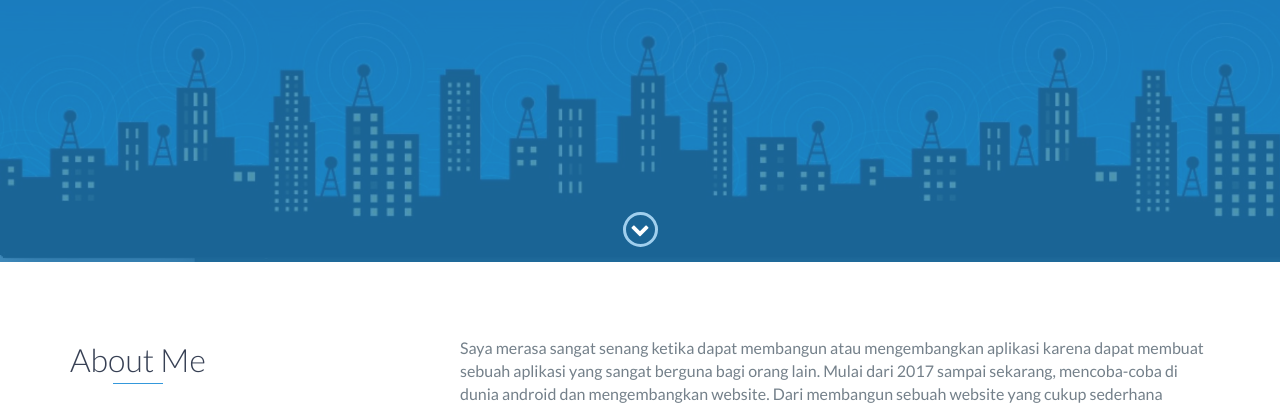
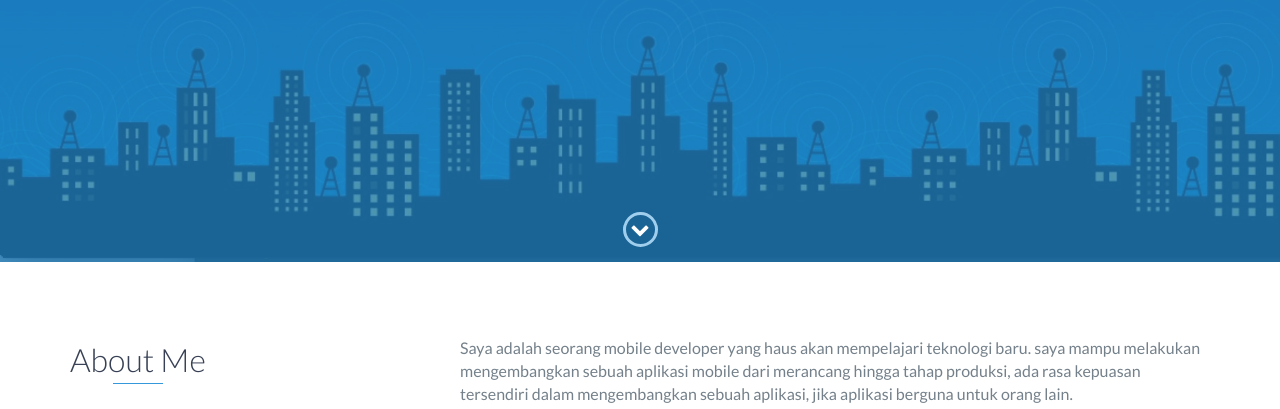
Before and after one commit to diospratama/diospratama.github.io, a website: page index.html in a window 1280 px wide. Shown: the part 538-947 px from the top of the page. Drawn offline with nearby package versions, Linux system fonts and the light colour scheme.

Commit message:
update profil

```diff
--- a/index.html
+++ b/index.html
@@ -73,9 +73,9 @@
                 </div>
                 <div class="col-md-8">
                     <p>
-                        Saya merasa sangat senang ketika dapat membangun atau mengembangkan aplikasi karena dapat membuat sebuah aplikasi yang sangat berguna bagi orang lain.
-			Mulai dari 2017 sampai sekarang, mencoba-coba di dunia android dan mengembangkan website. Dari membangun sebuah website yang cukup sederhana seperti profil situs,
-		        hingga membangun aplikasi android yang kompleks.
+                        Saya adalah seorang mobile developer yang haus akan mempelajari teknologi baru.
+			saya mampu melakukan mengembangkan sebuah aplikasi mobile dari  merancang hingga tahap produksi, ada rasa kepuasan tersendiri dalam mengembangkan sebuah aplikasi,
+			jika aplikasi berguna untuk orang lain.
                     </p>
                 </div>
             </div>
```
